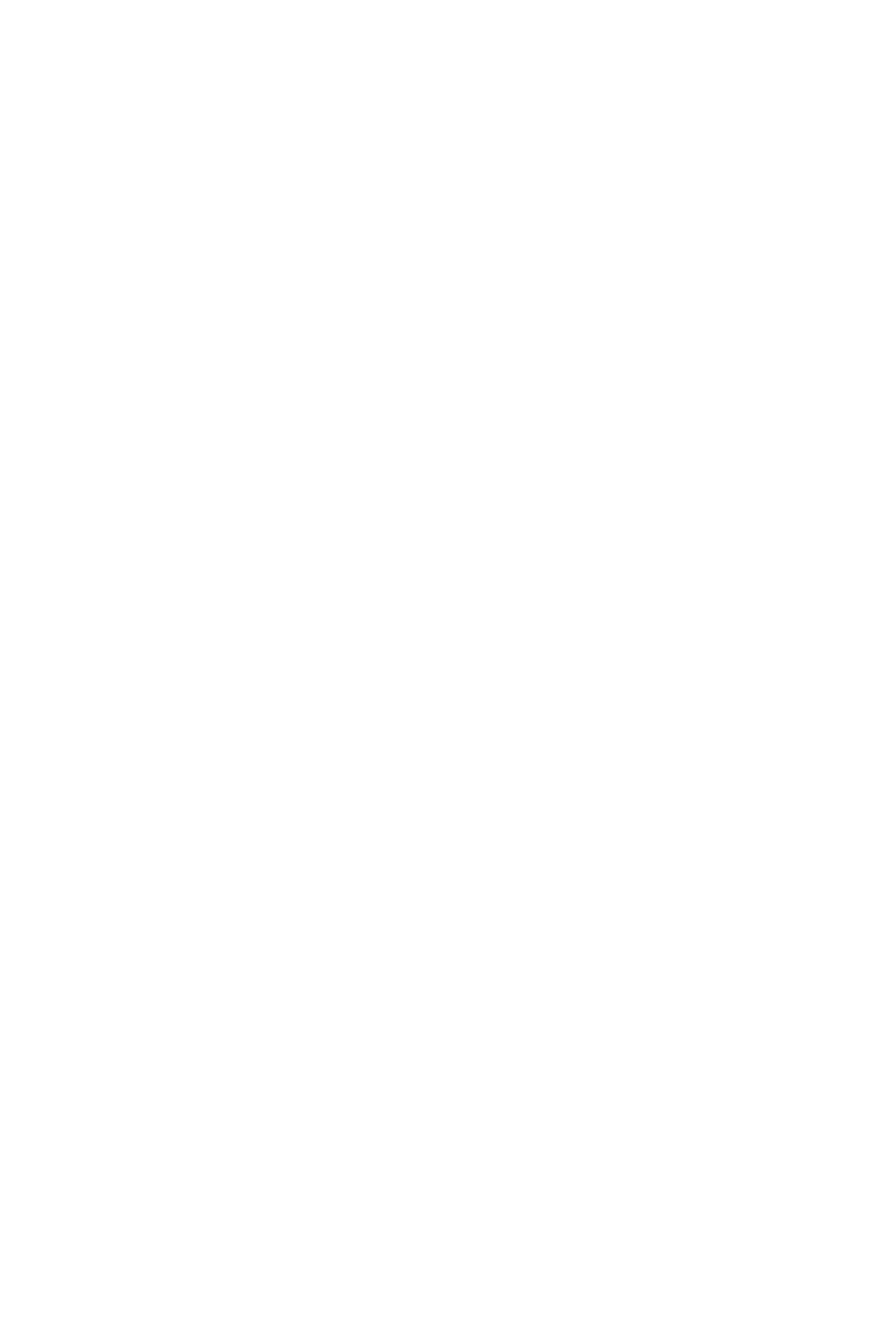
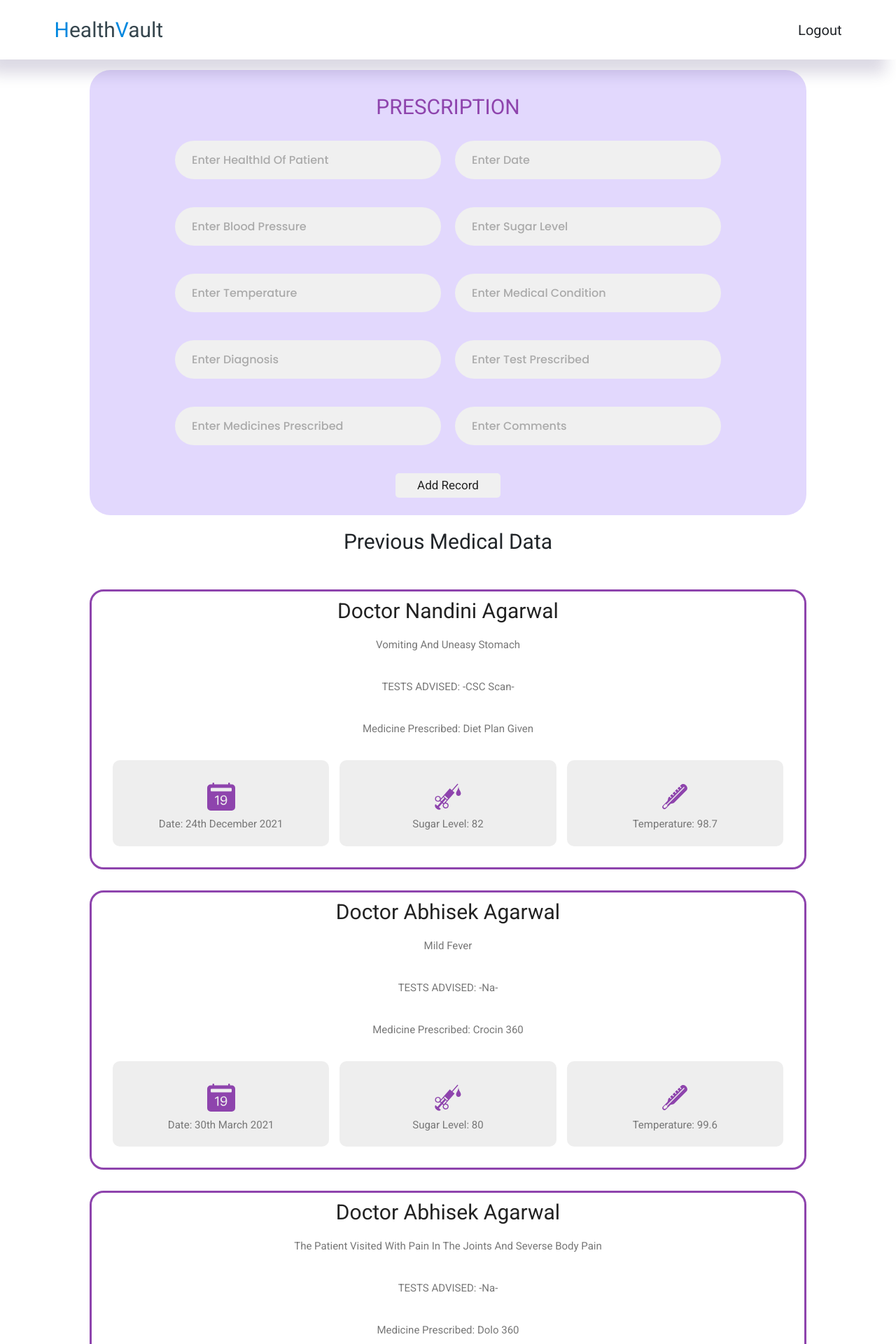
Before and after one commit to 0211AB/TechnoPhilia, a React (Create React App) app: page /med-data/1 in a window 1280 px wide. Before the commit this address had no page. Shown: the top 1920 px of the page at 70% size. Before the commit the page ends 800 px from the top, so only its background shows below. Built offline with nearby package versions, Linux system fonts and the light colour scheme.

Commit message:
MedicalData Page created

```diff
--- a/src/App.css
+++ b/src/App.css
@@ -10,6 +10,13 @@
   --dark-blue: #16044a;
   --gray1: #e1e1e1;
   --gray2: #6a6a6a;
+  --main-color:#8e44ad;
+   --black:#222;
+   --white:#fff;
+   --light-black:#777;
+   --light-white:#fff9;
+   --dark-bg:rgba(0,0,0,.7);
+   --light-bg:#eee;
 
   --first-color: #12192C;
   --text-color: #8590AD;
--- a/src/App.js
+++ b/src/App.js
@@ -11,6 +11,7 @@ import PatientSignup from './Components/PatientSignup/PatientSignup'
 import DoctorSignup from './Components/DoctorSignup/DoctorSignup'
 import SymptomChecker from './Components/SymptomChecker/SymptomChecker'
 import ContactUs from './Components/ContactUs/ContactUs'
+import MedData from './Components/MedData/MedData'
 
 import AuthContext from './Store/auth-context';
 
@@ -34,6 +35,7 @@ export const App = () => {
             <Route path='/signup/doctor' element={<DoctorSignup />}></Route>
             <Route path='/symptoms' element={<SymptomChecker />}></Route>
             <Route path='/contact-us' element={<ContactUs />}></Route>
+            <Route path='/med-data/:id' element={<MedData />}></Route>
         </Routes >
     )
 }
--- a/src/Components/DoctorMain/DoctorMain.js
+++ b/src/Components/DoctorMain/DoctorMain.js
@@ -22,6 +22,8 @@ const DoctorMain = () => {
   const pwdChangeHandler = (e) => {
     setPwd(e.target.value)
   }
+
+  const [pData, setpData] = useState()
 
   const [data, setData] = useState({})
 
@@ -49,12 +51,14 @@ const DoctorMain = () => {
     fetchData()
   }, [])
 
+
   const submitHandler = (e) => {
     e.preventDefault()
-    setData({
+    setpData({
       password: pwd,
       healthId: hid
     })
+    navigate(`/med-data/${hid}`)
   }
 
 
@@ -86,6 +90,7 @@ const DoctorMain = () => {
           <img src={DoctorMainImg} alt='' />
         </div>
       </div>
+
 
       <div className='doctor-main'>
         <div className="form-container-doctor">
--- /dev/null
+++ b/src/Components/MedData/MedData.css
@@ -0,0 +1,88 @@
+.signin-signup-doctor-meddata{
+    align-items: center;
+    margin-top: 10rem;
+    display: flex;
+    justify-content: center;
+    align-items: center;
+}
+
+.full-width{
+    width:80vw;
+    background-color: var(--violet);
+}
+
+.wrap{
+    flex-wrap: wrap;
+    flex-direction: row;
+    gap:2rem;
+}
+
+.color-dark{
+    color:var(--main-color) !important;
+    text-transform: uppercase   ;
+}
+
+.med-data-button{
+    width:100rem;
+    display: flex;
+    justify-content: center;
+    align-items: center;
+}
+
+
+.about{
+    margin: 5rem 0;
+    display: flex;
+    justify-content: center;
+    align-items: center;
+    flex-wrap: wrap;
+    gap:3rem;
+ }
+
+ .about .content{
+    text-align: center;
+    padding:1rem;
+    width:80vw;
+    flex-wrap: wrap;
+    border:0.3rem solid var(--main-color) !important;
+    border-radius: 2rem;
+ }
+
+ .about .content h3{
+    font-size: 3rem;
+    color:var(--black);
+ }
+
+ .about .content p{
+    font-size: 1.5rem;
+    color:var(--light-black);
+    line-height: 2;
+    padding:1rem 0;
+ }
+
+ .about .content .icons-container{
+    margin: 2rem;
+    display: flex;
+    flex-wrap: wrap;
+    gap:1.5rem;
+    align-items: flex-end;
+ }
+
+ .about .content .icons-container .icons{
+    background: var(--light-bg);
+    padding:2rem;
+    flex:1 1 16rem;
+    border-radius: 1rem;
+ }
+
+ .about .content .icons-container .icons i{
+    font-size: 4rem;
+    margin-bottom: 2rem;
+    color:var(--main-color);
+ }
+
+ .about .content .icons-container .icons span{
+    font-size: 1.5rem;
+    color:var(--light-black);
+    display:block;
+ }
--- /dev/null
+++ b/src/Components/MedData/MedData.js
@@ -0,0 +1,153 @@
+import React, { useContext } from 'react';
+import './MedData.css'
+import AuthContext from '../../Store/auth-context';
+import { Link, useNavigate } from 'react-router-dom';
+import { BsFillCalendar2DateFill } from 'react-icons/bs'
+import { GiHypodermicTest, GiMedicalThermometer } from 'react-icons/gi'
+
+const MedData = () => {
+    const authCtx = useContext(AuthContext)
+    const navigate = useNavigate()
+    const logoutHandler = () => {
+        authCtx.logout()
+        navigate('/')
+    }
+    return <>
+        <header>
+            <div className="container">
+                <Link to='/' className="logo"><span>H</span>ealth<span>V</span>ault</Link>
+                <div className='logout' onClick={logoutHandler}>Logout</div>
+            </div>
+        </header>
+
+        <div className='signin-signup-doctor-meddata'>
+            <div className="signin-signup-doctor full-width">
+                <h1 className='text-centered color-dark'>Prescription</h1>
+                <form className="sign-in-form-doctor wrap">
+                    <div className="input-field">
+                        <input type="text"
+                            placeholder="Enter HealthId of patient"
+                            required />
+                    </div>
+                    <div className="input-field">
+                        <input type="text"
+                            placeholder="Enter date"
+                            required />
+                    </div>
+                    <div className="input-field">
+                        <input type="text"
+                            placeholder="Enter blood pressure"
+                            required />
+                    </div>
+                    <div className="input-field">
+                        <input type="text"
+                            placeholder="Enter sugar level"
+                            required />
+                    </div>
+                    <div className="input-field">
+                        <input type="text"
+                            placeholder="Enter temperature"
+                            required />
+                    </div>
+                    <div className="input-field">
+                        <input type="text"
+                            placeholder="Enter medical condition"
+                            required />
+                    </div>
+                    <div className="input-field">
+                        <input type="text"
+                            placeholder="Enter diagnosis"
+                            required />
+                    </div>
+                    <div className="input-field">
+                        <input type="text"
+                            placeholder="Enter test prescribed"
+                            required />
+                    </div>
+                    <div className="input-field">
+                        <input type="text"
+                            placeholder="Enter medicines prescribed"
+                            required />
+                    </div>
+                    <div className="input-field">
+                        <input type="text"
+                            placeholder="Enter comments"
+                            required />
+                    </div>
+                    <div className='med-data-button'> <button className="button-form">Add Record</button></div>
+
+                </form>
+            </div>
+        </div>
+
+        <h1 className='text-centered'>Previous Medical Data</h1>
+
+        <section className="about">
+
+            <div className="content">
+                <h3>Doctor Nandini Agarwal</h3>
+                <p>Vomiting and uneasy stomach</p>
+                <p>TESTS ADVISED: -CSC Scan-</p>
+                <p>Medicine Prescribed: Diet plan given</p>
+                <div className="icons-container">
+                    <div className="icons">
+                        <i className="fas fa-hand-holding-usd"><BsFillCalendar2DateFill /></i>
+                        <span>Date: 24th December 2021</span>
+                    </div>
+                    <div className="icons">
+                        <i className="fas fa-hand-holding-usd"><GiHypodermicTest /></i>
+                        <span>Sugar Level: 82</span>
+                    </div>
+                    <div className="icons">
+                        <i className="fas fa-headset"><GiMedicalThermometer /></i>
+                        <span>Temperature: 98.7</span>
+                    </div>
+                </div>
+            </div>
+
+            <div className="content">
+                <h3>Doctor Abhisek Agarwal</h3>
+                <p>Mild fever</p>
+                <p>TESTS ADVISED: -na-</p>
+                <p>Medicine Prescribed: Crocin 360</p>
+                <div className="icons-container">
+                    <div className="icons">
+                        <i className="fas fa-hand-holding-usd"><BsFillCalendar2DateFill /></i>
+                        <span>Date: 30th March 2021</span>
+                    </div>
+                    <div className="icons">
+                        <i className="fas fa-hand-holding-usd"><GiHypodermicTest /></i>
+                        <span>Sugar Level: 80</span>
+                    </div>
+                    <div className="icons">
+                        <i className="fas fa-headset"><GiMedicalThermometer /></i>
+                        <span>Temperature: 99.6</span>
+                    </div>
+                </div>
+            </div>
+            <div className="content">
+                <h3>Doctor Abhisek Agarwal</h3>
+                <p>The patient visited with pain in the joints and severse body pain</p>
+                <p>TESTS ADVISED: -na-</p>
+                <p>Medicine Prescribed: Dolo 360</p>
+                <div className="icons-container">
+                    <div className="icons">
+                        <i className="fas fa-hand-holding-usd"><BsFillCalendar2DateFill /></i>
+                        <span>Date: 24th March 2021</span>
+                    </div>
+                    <div className="icons">
+                        <i className="fas fa-hand-holding-usd"><GiHypodermicTest /></i>
+                        <span>Sugar Level: 80</span>
+                    </div>
+                    <div className="icons">
+                        <i className="fas fa-headset"><GiMedicalThermometer /></i>
+                        <span>Temperature: 98.6</span>
+                    </div>
+                </div>
+            </div>
+
+        </section>
+    </>;
+};
+
+export default MedData;
```
